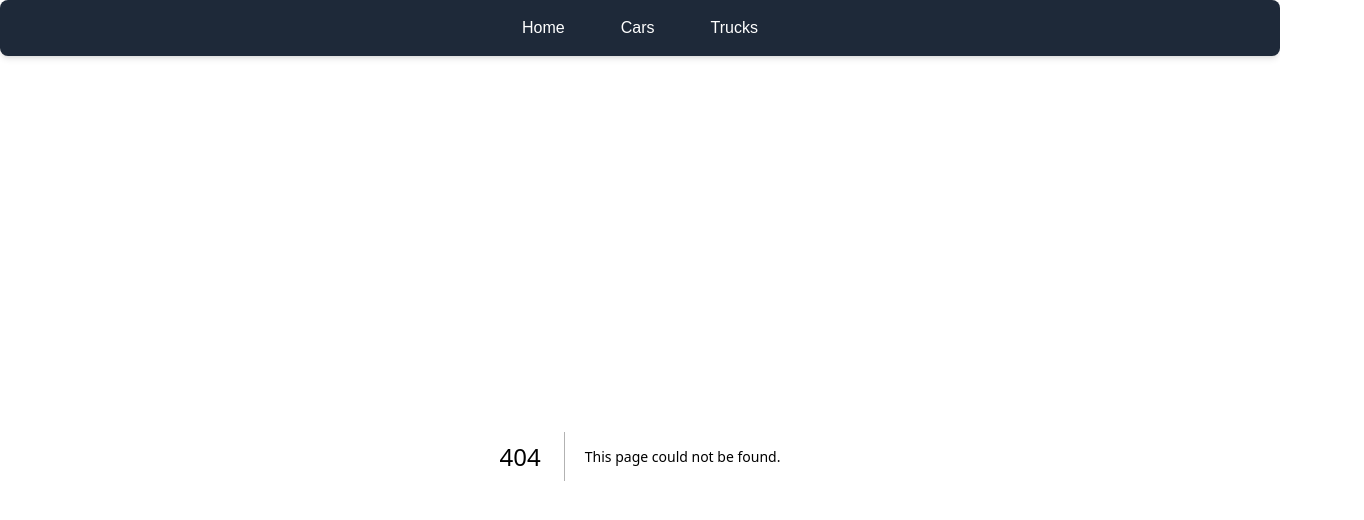
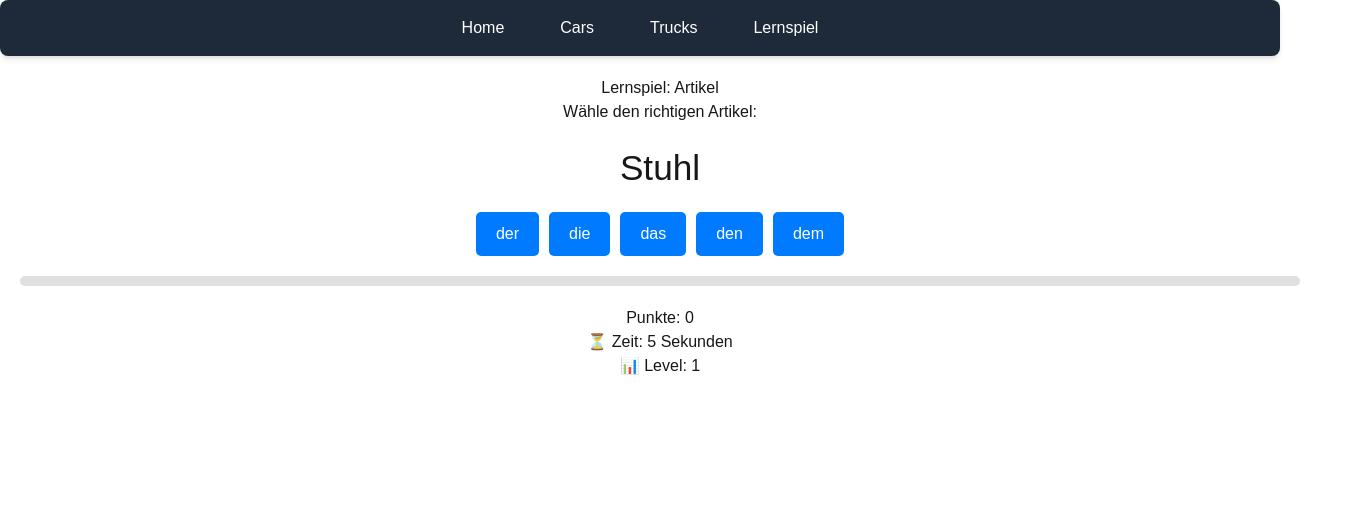
Before and after one commit to gabrieldrissner/React5cWI, a Next.js app in the folder 5cwi_next_dem/: page /lernspiel in a window 1280 px wide. Before the commit this address had no page. Shown: the top 520 px of the page, 1364 px wide, since content can reach past the window. Built offline with nearby package versions, Linux system fonts and the light colour scheme.

Commit message:
hope it work

```diff
--- a/5cwi_next_dem/src/app/components/ui/menu.tsx
+++ b/5cwi_next_dem/src/app/components/ui/menu.tsx
@@ -1,9 +1,7 @@
 import Link from "next/link";
 import React from "react";
 
-type Props = {};
-
-export default function Menu({}: Props) {
+export default function Menu() {
   return (
     <nav className="bg-gray-800 text-white p-4 shadow-md rounded-lg">
       <ul className="flex space-x-6 justify-center">
@@ -31,6 +29,14 @@ export default function Menu({}: Props) {
             Trucks
           </Link>
         </li>
+        <li>
+          <Link
+            href="/lernspiel"
+            className="px-4 py-2 rounded-md transition duration-300 hover:bg-gray-700"
+          >
+            Lernspiel
+          </Link>
+        </li>
       </ul>
     </nav>
   );
--- /dev/null
+++ b/5cwi_next_dem/src/app/lernspiel/App.tsx
@@ -0,0 +1,12 @@
+import React from "react";
+import Lernspiel from "./Lernspiel";
+
+const App: React.FC = () => {
+  return (
+    <div className="App">
+      <Lernspiel />  {/* Lernspiel-Komponente einbinden */}
+    </div>
+  );
+};
+
+export default App;
--- /dev/null
+++ b/5cwi_next_dem/src/app/lernspiel/Lernspiel.tsx
@@ -0,0 +1,190 @@
+'use client';
+
+import React, { useState, useEffect } from "react";
+import { motion } from "framer-motion";
+import "./index.css";
+
+type Word = {
+  word: string;
+  article: string;
+};
+
+// Level 1 Wörter
+const nounsLevel1 = [
+  { word: "Tisch", article: "der" },
+  { word: "Lampe", article: "die" },
+  { word: "Auto", article: "das" },
+  { word: "Hund", article: "der" },
+  { word: "Katze", article: "die" },
+  { word: "Haus", article: "das" },
+  { word: "Stuhl", article: "der" },
+  { word: "Blume", article: "die" },
+  { word: "Baum", article: "der" },
+  { word: "Buch", article: "das" },
+  { word: "Fenster", article: "das" },
+  { word: "Vogel", article: "der" },
+];
+
+// Level 2 Wörter und Sätze
+const nounsLevel2 = [
+  { word: "Ich sehe ___ Hund im Park.", article: "den" },
+  { word: "Er trägt ___ Mantel im Winter.", article: "den" },
+  { word: "Ich gebe ___ Buch der Lehrerin.", article: "dem" },
+  { word: "___ Auto ist neu und schnell.", article: "das" },
+  { word: "Sie sieht ___ Baum im Garten.", article: "den" },
+  { word: "Wir fahren ___ Fahrrad zum See.", article: "das" },
+  { word: "Ich schenke ___ Blume meiner Mutter.", article: "die" },
+  { word: "Er hilft ___ Mann mit dem Gepäck.", article: "dem" },
+  { word: "___ Vogel fliegt über den Baum.", article: "der" },
+  { word: "Ich sehe ___ Fenster im Haus.", article: "das" },
+];
+
+// Level 3 Sätze (sehr schwierig)
+const sentencesLevel3 = [
+  { word: "Ich sehe ___ Hund im Park.", article: "den" },
+  { word: "Er trägt ___ Mantel im Winter.", article: "den" },
+  { word: "Ich gebe ___ Buch der Lehrerin.", article: "dem" },
+  { word: "___ Auto ist neu und schnell.", article: "das" },
+  { word: "Sie sieht ___ Baum im Garten.", article: "den" },
+  { word: "Wir fahren ___ Fahrrad zum See.", article: "das" },
+  { word: "Ich schenke ___ Blume meiner Mutter.", article: "die" },
+  { word: "Er hilft ___ Mann mit dem Gepäck.", article: "dem" },
+  { word: "___ Vogel fliegt über den Baum.", article: "der" },
+  { word: "Ich sehe ___ Fenster im Haus.", article: "das" },
+];
+
+const Lernspiel: React.FC = () => {
+  const [level, setLevel] = useState(1);
+  const [score, setScore] = useState(0);
+  const [current, setCurrent] = useState<Word>(nounsLevel1[Math.floor(Math.random() * nounsLevel1.length)]);
+  const [message, setMessage] = useState("");
+  const [progress, setProgress] = useState(0);
+  const [levelUpMessage, setLevelUpMessage] = useState("");
+  const [isGameOver, setIsGameOver] = useState(false);
+  const [timeLeft, setTimeLeft] = useState(10); // Timer in Sekunden
+
+  const [usedWords, setUsedWords] = useState<Word[]>([]);
+
+  useEffect(() => {
+    if (timeLeft > 0 && !isGameOver) {
+      const timer = setTimeout(() => setTimeLeft(timeLeft - 1), 1000);
+      return () => clearTimeout(timer);
+    } else if (timeLeft === 0) {
+      setMessage("⏰ Zeit abgelaufen!");
+      setProgress(0);
+      setTimeLeft(10);
+    }
+  }, [timeLeft, isGameOver]);
+
+  const checkAnswer = (article: "der" | "die" | "das" | "den" | "dem") => {
+    if (article === current.article) {
+      setScore(score + 1);
+      setMessage("✅ Richtig!");
+      setProgress(progress + 1);
+    } else {
+      setMessage("❌ Falsch!");
+      setProgress(0);
+    }
+
+    if (progress >= 5) {
+      if (level === 3 && score >= 30) {
+        setMessage("🎉 Du hast gewonnen! Herzlichen Glückwunsch!");
+        setIsGameOver(true);
+        return;
+      }
+      setLevel(level + 1);
+      setLevelUpMessage(`🎉 Nächstes Level erreicht! Level ${level + 1}`);
+      setProgress(0);
+    }
+
+    setTimeout(() => {
+      let nextWord: Word;
+      let allWords: Word[] = [];
+
+      if (level === 1) {
+        allWords = nounsLevel1;
+      } else if (level === 2) {
+        allWords = nounsLevel2;
+      } else if (level === 3) {
+        allWords = sentencesLevel3;
+      }
+
+      const remainingWords = allWords.filter((word) => !usedWords.includes(word));
+      if (remainingWords.length > 0) {
+        nextWord = remainingWords[Math.floor(Math.random() * remainingWords.length)];
+        setUsedWords([...usedWords, nextWord]);
+      } else {
+        setUsedWords([]);
+        nextWord = allWords[Math.floor(Math.random() * allWords.length)];
+      }
+
+      setCurrent(nextWord);
+      setTimeLeft(10); // Timer zurücksetzen
+    }, 1000);
+  };
+
+  return (
+    <div className="container">
+      <h1>Lernspiel: Artikel</h1>
+      {isGameOver ? (
+        <motion.div
+          className="game-over"
+          initial={{ opacity: 0 }}
+          animate={{ opacity: 1 }}
+          transition={{ duration: 1 }}
+        >
+          <h2>🎉 Spiel beendet!</h2>
+          <p>Dein Punktestand: {score}</p>
+          <button onClick={() => window.location.reload()} className="btn">
+            Nochmal spielen
+          </button>
+        </motion.div>
+      ) : (
+        <>
+          <p>Wähle den richtigen Artikel:</p>
+          <motion.p
+            className="word"
+            animate={{ scale: 1.1 }}
+            transition={{ duration: 0.3 }}
+          >
+            {level === 1 || level === 2 ? current.word : current.word.replace("___", "...")}
+          </motion.p>
+          <div className="buttons">
+            {["der", "die", "das", "den", "dem"].map((article) => (
+              <motion.button
+                key={article}
+                onClick={() => checkAnswer(article as "der" | "die" | "das" | "den" | "dem")}
+                className="btn"
+                whileHover={{ scale: 1.1 }}
+                whileTap={{ scale: 0.9 }}
+              >
+                {article}
+              </motion.button>
+            ))}
+          </div>
+
+          <div className="progress-container">
+            <motion.div
+              className="progress-bar"
+              animate={{ width: `${(progress / 5) * 100}%` }}
+              transition={{ duration: 0.5 }}
+            />
+          </div>
+
+          <p className="message">{message}</p>
+          <p>Punkte: {score}</p>
+          <p>⏳ Zeit: {timeLeft} Sekunden</p>
+          <p>📊 Level: {level}</p>
+
+          {levelUpMessage && (
+            <motion.p className="level-up-message" animate={{ opacity: 1 }} transition={{ duration: 0.5 }}>
+              {levelUpMessage}
+            </motion.p>
+          )}
+        </>
+      )}
+    </div>
+  );
+};
+
+export default Lernspiel;
--- /dev/null
+++ b/5cwi_next_dem/src/app/lernspiel/index.css
@@ -0,0 +1,65 @@
+.container {
+  text-align: center;
+  margin: 20px;
+}
+
+.word {
+  font-size: 2rem;
+  margin: 20px 0;
+}
+
+.buttons {
+  display: flex;
+  justify-content: center;
+  gap: 10px;
+}
+
+.btn {
+  padding: 10px 20px;
+  font-size: 1rem;
+  cursor: pointer;
+  border: none;
+  border-radius: 5px;
+  background-color: #007bff;
+  color: white;
+  transition: background-color 0.3s;
+}
+
+.btn:hover {
+  background-color: #0056b3;
+}
+
+.progress-container {
+  width: 100%;
+  height: 10px;
+  background-color: #e0e0e0;
+  margin: 20px 0;
+  border-radius: 5px;
+  overflow: hidden;
+}
+
+.progress-bar {
+  height: 100%;
+  background-color: #4caf50;
+  transition: width 0.5s;
+}
+
+.message {
+  font-size: 1.2rem;
+  margin: 10px 0;
+}
+
+.level-up-message {
+  font-size: 1.5rem;
+  color: #ff9800;
+}
+
+.game-over {
+  text-align: center;
+  margin-top: 50px;
+}
+
+.game-over h2 {
+  font-size: 2rem;
+  color: #4caf50;
+}
--- /dev/null
+++ b/5cwi_next_dem/src/app/lernspiel/index.tsx
@@ -0,0 +1,14 @@
+import React from "react";
+import { createRoot } from "react-dom/client";
+import "./index.css";
+import App from "./App";
+
+const rootElement = document.getElementById("root");
+if (rootElement) {
+  const root = createRoot(rootElement);
+  root.render(
+    <React.StrictMode>
+      <App />
+    </React.StrictMode>
+  );
+}
--- /dev/null
+++ b/5cwi_next_dem/src/app/lernspiel/page.tsx
@@ -0,0 +1,12 @@
+// src/app/lernspiel/page.tsx
+import Lernspiel from "./Lernspiel";  // Importiere die Lernspiel-Komponente
+
+const LernspielPage = () => {
+  return (
+    <div className="lernspiel-page">
+      <Lernspiel />  {/* Rendere die Lernspiel-Komponente */}
+    </div>
+  );
+};
+
+export default LernspielPage;
--- a/5cwi_next_dem/src/app/trucks/not-found.tsx
+++ b/5cwi_next_dem/src/app/trucks/not-found.tsx
@@ -1,9 +1,5 @@
-import React from 'react'
+import React from "react";
 
-type Props = {}
-
-export default function NotFound({}: Props) {
-  return (
-    <div>We have a problem</div>
-  )
+export default function NotFound() {
+  return <div>We have a problem</div>;
 }
```
Also changed, not shown: 5cwi_next_dem/package.json (+7 -6 lines), 5cwi_next_dem/src/app/cars/page.tsx (+2 -5 lines), 5cwi_next_dem/src/app/trucks/page.tsx (+3 -5 lines), 1 other file (tests, documents, lock files or other folders).
